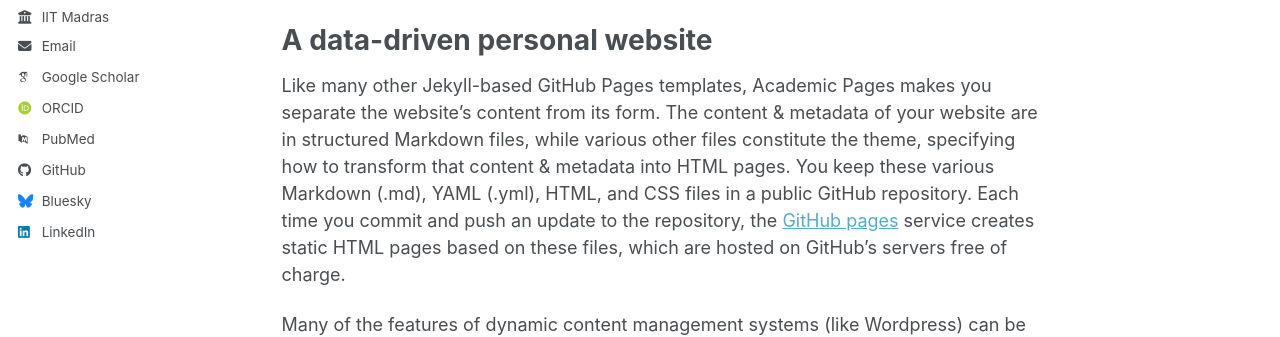
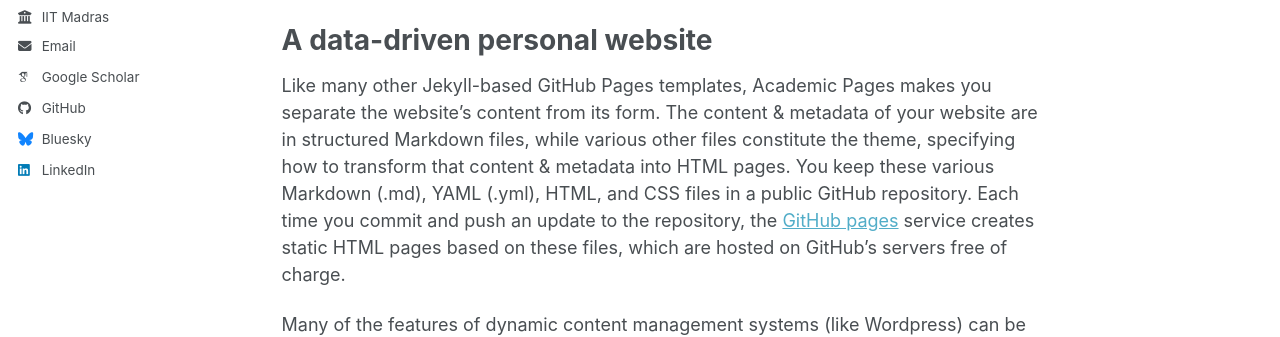
Before and after one commit to shabarishbalajir/shabarishbalajir.github.io, a Jekyll site: the page built from _pages/about.md, in a window 1280 px wide. Shown: the part 462-799 px from the top of the page. Built offline with Jekyll 4.4.1, drawn with Linux system fonts in a browser that asks for light colours; some web fonts are replaced; a script bundle is joined from its source files by our own code; library files that are not in the unit come from our copies.

Commit message:
Update _config.yml

```diff
--- a/_config.yml
+++ b/_config.yml
@@ -37,10 +37,8 @@
   googlescholar    : "https://scholar.google.com/citations?user=TMFtBsgAAAAJ&hl=en&authuser=1"
   inspire-hep      : # URL
   impactstory      : # URL
-  orcid            : "https://orcid.org/yourorcidurl"
   semantic         : # URL
   ssrn             : # URL
-  pubmed           : "https://www.ncbi.nlm.nih.gov/pubmed/?term=john+snow"
   researchgate     : # URL
   scopus           : # URL
   zotero           : # URL
```
